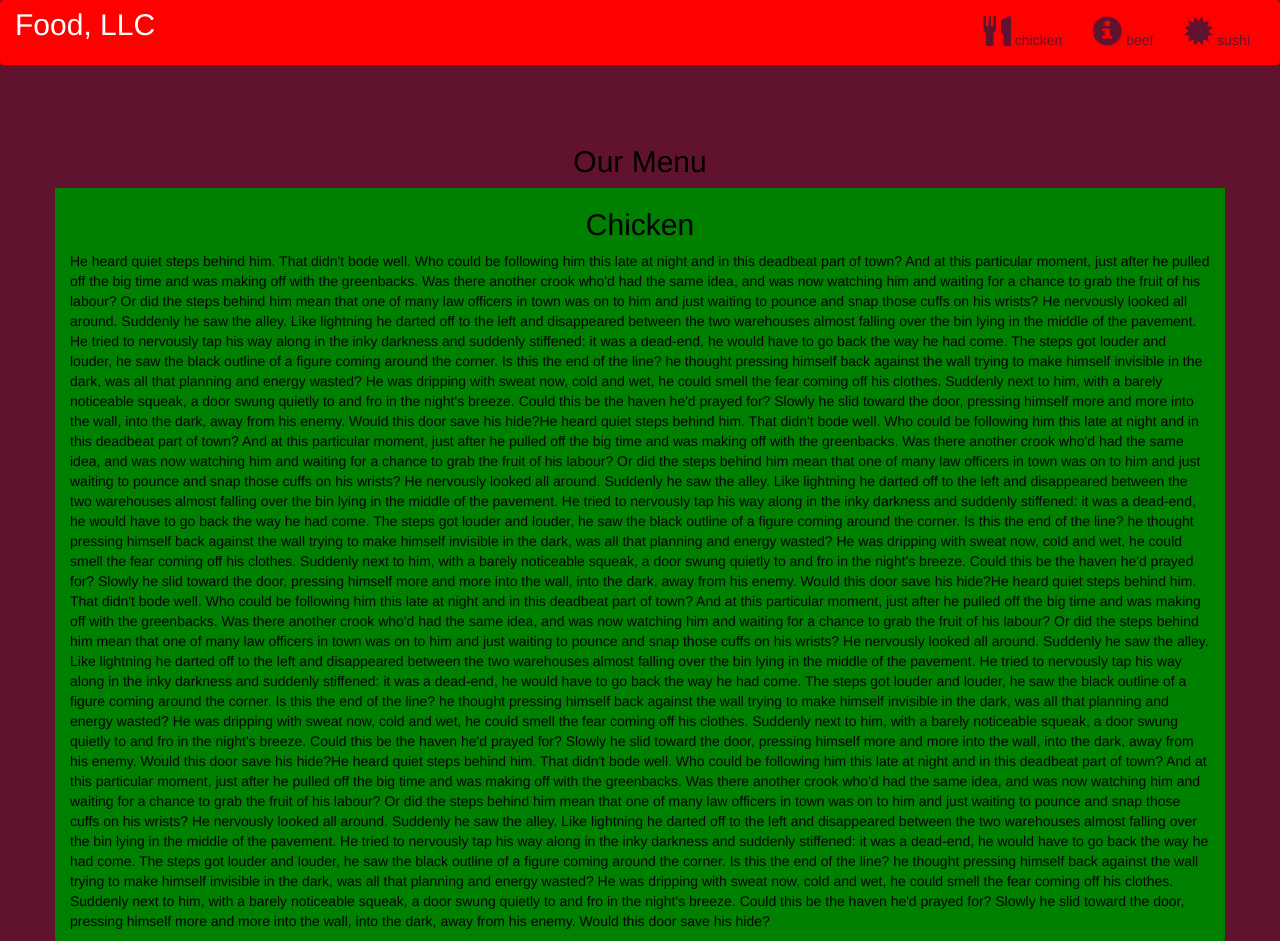
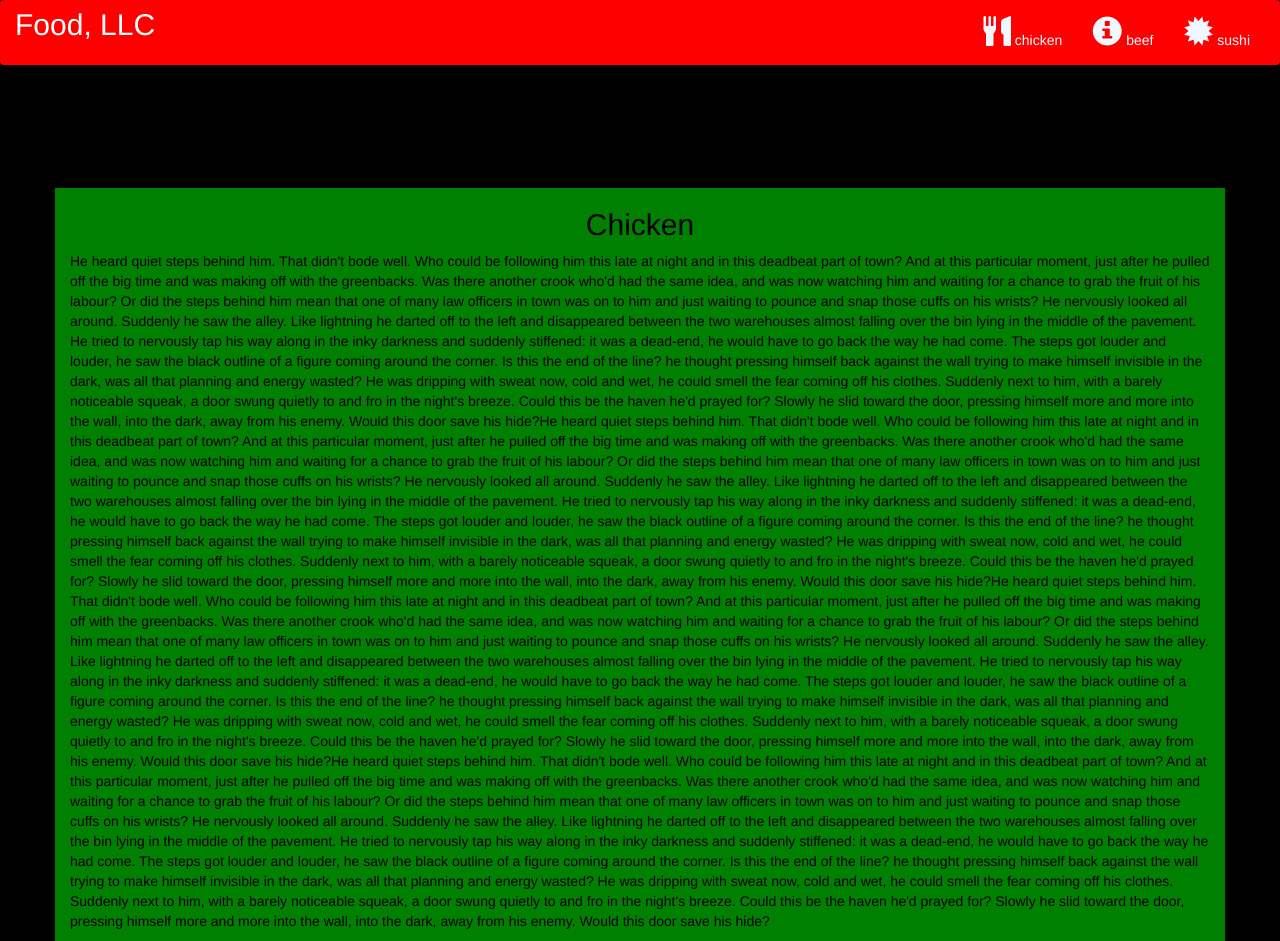
Before and after one commit to AbdelmoughitHaddougui/abdelmoughithaddougui.github.io, a plain HTML site: page index.html in a window 1280 px wide. Drawn offline with nearby package versions, Linux system fonts and the light colour scheme.

Commit message:
Update style.css

```diff
--- a/style.css
+++ b/style.css
@@ -7,15 +7,15 @@
 
 border: none;
 background-color: red;
-color: #61122F;
+color: 	#FF0000;
 }
 body{
-	background-color: #61122F;
+	background-color: #000000;
 	color: black;
 }
 .glyphicon{
 	font-size: 30px;
-	color:#61122F;
+	color:#F0F8FF;
 }
 
 .center{
@@ -35,7 +35,7 @@ h2{
 	text-align: center;
 }
 #myNavbar ul li a {
-	color: #61122F;
+	color: 	#F0F8FF;
 }
 .navbar-brand{
 font-size: 30px;
```
